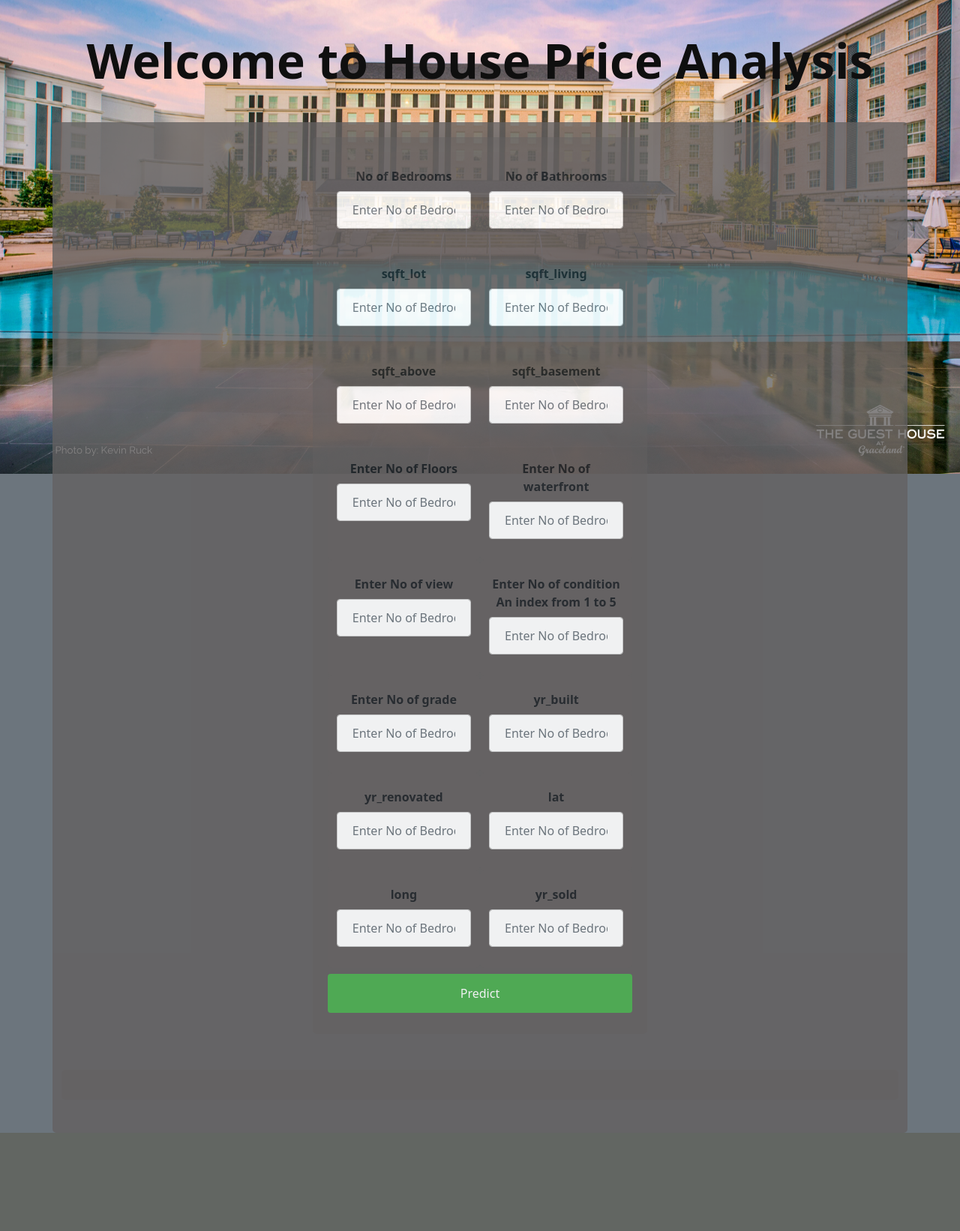
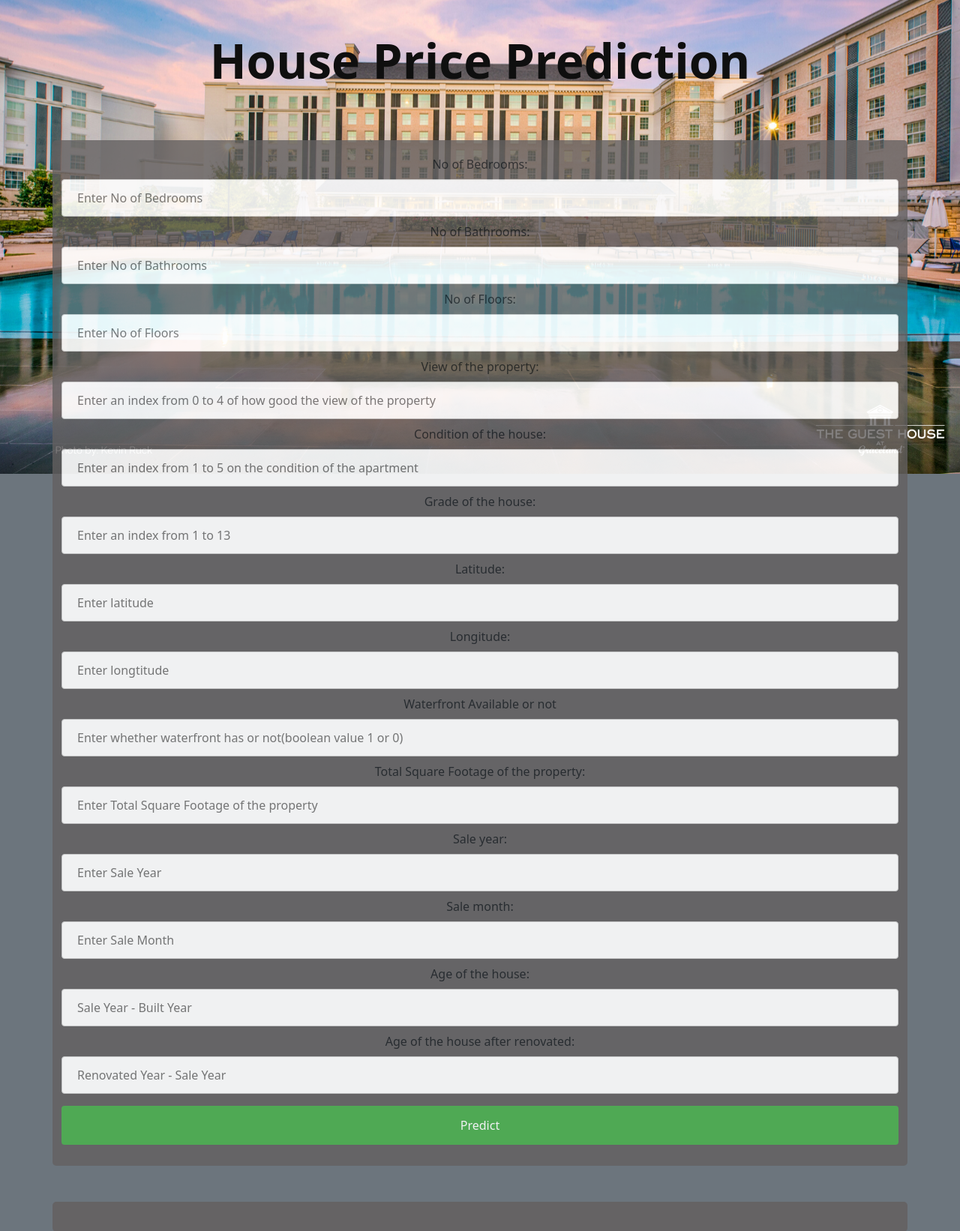
Before and after one commit to vibhudew/House-Price-Analysis, a Flask app: template app_code/templates/price_predict.html in a window 1280 px wide. Shown: the top 1642 px of the page at 75% size. Before the commit the page ends 1511 px from the top, so only its background shows below. Run offline with Flask 2, Linux system fonts and the light colour scheme; the template is opened without the code that fills it, so the values that code supplies are empty; parts of the project's set-up code (start-up, migrations or seed data) failed here and were passed over.

Commit message:
Add files via upload

```diff
--- a/app_code/templates/price_predict.html
+++ b/app_code/templates/price_predict.html
@@ -71,128 +71,70 @@
     </style>
 
   <center>
+    <h1>House Price Prediction</h1><br>
 
-            <h1>Welcome to House Price Analysis</h1>
     <div class="container" style="opacity:0.9;" >
 
-                    <form action="{{url_for('predict')}}" method="post" accept-charset="utf-8" class="form_css">
-                        <div class="row">
+        <form action="{{url_for('predict')}}"method="POST" class="form_css">
 
-                            <div class="col-md-6 form-group" style="text-align:center">
-                                <label><b>No of Bedrooms</b></label>
-                                <input type="text" class="form-control" id="bedrooms" name="bedrooms" placeholder="Enter No of Bedrooms">
-                            </div>
-                            <br><br> <br><br>
 
-                            <div class="col-md-6 form-group" style="text-align:center">
-                                <label><b>No of Bathrooms</b></label>
-                                <input type="text" class="form-control" id="bathrooms" name="bathrooms" placeholder="Enter No of Bedrooms">
-                            </div>
-                            <br><br> <br><br>
+                        <label class="sr-only">No of Bedrooms:</label>
+                        <input type="text", id="bedrooms" name="bedrooms" placeholder="Enter No of Bedrooms" required>
 
-                            <div class="col-md-6 form-group" style="text-align:center">
-                                <label><b>sqft_lot</b></label>
-                                <input type="text" class="form-control" id="sqft_lot" name="sqft_lot" placeholder="Enter No of Bedrooms">
-                            </div>
-                            <br><br> <br><br>
+                        <label class="sr-only">No of Bathrooms:</label>
+                        <input type="text", id="bathrooms" name="bathrooms" placeholder="Enter No of Bathrooms" required>
 
-                            <div class="col-md-6 form-group" style="text-align:center">
-                                <label><b>sqft_living</b></label>
-                                <input type="text" class="form-control" id="sqft_living" name="sqft_living" placeholder="Enter No of Bedrooms">
-                            </div>
-                            <br><br> <br><br>
+                        <label class="sr-only">No of Floors:</label>
+                        <input type="text", id="floors" name="floors" placeholder="Enter No of Floors" required>
 
-                            <div class="col-md-6 form-group" style="text-align:center">
-                                <label><b> sqft_above</b></label>
-                                <input type="text" class="form-control" id="sqft_above" name="sqft_above" placeholder="Enter No of Bedrooms">
-                            </div>
-                            <br><br> <br><br>
+                        <label class="sr-only">View of the property:</label>
+                        <input type="text", id="view" name="view" placeholder="Enter an index from 0 to 4 of how good the view of the property" required>
 
-                            <div class="col-md-6 form-group" style="text-align:center">
-                                <label><b>sqft_basement</b></label>
-                                <input type="text" class="form-control" id="sqft_basement" name="sqft_basement" placeholder="Enter No of Bedrooms">
-                            </div>
-                            <br><br> <br><br>
+                        <label class="sr-only">Condition of the house:</label>
+                        <input type="text", id="condition" name="condition" placeholder="Enter an index from 1 to 5 on the condition of the apartment" required>
 
-                            <div class="col-md-6 form-group" style="text-align:center">
-                                <label><b>Enter No of Floors</b></label>
-                                <input type="text" class="form-control" id="floors" name="floors" placeholder="Enter No of Bedrooms">
-                            </div>
-                            <br><br> <br><br>
+                        <label class="sr-only">Grade of the house:</label>
+                        <input type="text", id="grade" name="grade" placeholder="Enter an index from 1 to 13" required>
+<!--
+                        <label class="sr-only">Zipcode of the house:</label>
+                        <input type="text", id="zipcode" name="zipcode" placeholder="Enter zipcode" required>
+-->
 
-                            <div class="col-md-6 form-group" style="text-align:center">
-                                <label><b>Enter No of waterfront</b></label>
-                                <input type="text" class="form-control" id="waterfront" name="waterfront" placeholder="Enter No of Bedrooms">
-                            </div>
-                            <br><br> <br><br>
+                        <label class="sr-only">Latitude:</label>
+                        <input type="text", id="lat" name="lat" placeholder="Enter latitude" required>
 
-                            <div class="col-md-6 form-group" style="text-align:center">
-                                <label><b>Enter No of view</b></label>
-                                <input type="text" class="form-control" id="view" name="view" placeholder="Enter No of Bedrooms">
-                            </div>
-                            <br><br> <br><br>
+                        <label class="sr-only">Longitude:</label>
+                        <input type="text", id="long" name="long" placeholder="Enter longtitude" required>
 
-                            <div class="col-md-6 form-group" style="text-align:center">
-                                <label><b>Enter No of condition An index from 1 to 5</b></label>
-                                <input type="text" class="form-control" id="condition" name="condition" placeholder="Enter No of Bedrooms">
-                            </div>
-                            <br><br> <br><br>
+                        <label class="sr-only">Waterfront Available or not </label>
+                        <input type="text",  id="has_waterfront" name="has_waterfront" placeholder="Enter whether waterfront has or not(boolean value 1 or 0)" required>
 
-                            <div class="col-md-6 form-group" style="text-align:center">
-                                <label><b>Enter No of grade</b></label>
-                                <input type="text" class="form-control" id="grade" name="grade" placeholder="Enter No of Bedrooms">
-                            </div>
-                            <br><br> <br><br>
+                        <label class="sr-only">Total Square Footage of the property:</label>
+                        <input type="text", id="sqft_total" name="sqft_total" placeholder="Enter Total Square Footage of the property" required>
 
-                            <div class="col-md-6 form-group" style="text-align:center">
-                                <label><b> yr_built</b></label>
-                                <input type="text" class="form-control" id="yr_built" name="yr_built" placeholder="Enter No of Bedrooms">
-                            </div>
-                             <br><br> <br><br>
+                        <label class="sr-only">Sale year:</label>
+                        <input type="text", id="sales_yr" name="sales_yr" placeholder="Enter Sale Year" required>
 
-                              <div class="col-md-6 form-group" style="text-align:center">
-                                <label><b>  yr_renovated</b></label>
-                                <input type="text" class="form-control" id="yr_renovated" name="yr_renovated" placeholder="Enter No of Bedrooms">
-                            </div>
-                             <br><br> <br><br>
+                        <label class="sr-only">Sale month:</label>
+                        <input type="text", id="sales_mth" name="sales_mth" placeholder="Enter Sale Month" required>
 
-                              <div class="col-md-6 form-group" style="text-align:center">
-                                <label><b>  lat</b></label>
-                                <input type="text" class="form-control" id="lat" name="lat" placeholder="Enter No of Bedrooms">
-                            </div>
-                             <br><br> <br><br>
+                        <label class="sr-only">Age of the house:</label>
+                        <input type="text",id="age" name="age" placeholder="Sale Year - Built Year" required>
 
-                              <div class="col-md-6 form-group" style="text-align:center">
-                                <label><b>  long</b></label>
-                                <input type="text" class="form-control" id="long" name="long" placeholder="Enter No of Bedrooms">
-                            </div>
-                             <br><br> <br><br>
+                        <label class="sr-only">Age of the house after renovated:</label>
+                        <input type="text",  id="age_rnv" name="age_rnv" placeholder="Renovated Year - Sale Year" required>
 
-                             <div class="col-md-6 form-group" style="text-align:center">
-                                <label><b>  yr_sold</b></label>
-                                <input type="text" class="form-control" id="yr_sold" name="yr_sold" placeholder="Enter No of Bedrooms">
-                            </div>
-                             <br><br> <br><br>
+
 
             <input type="submit" class="btn btn-default" value="Predict">
 
+        </form>
     </div>
-                    </form>
-
-                    <br><br>
-
+    <br>
+    <br>
     <div class="container" id="val1">
     {{ prediction_text }}
-                        </div>
-                        <br>
-
-
-
-                </div>
-
-
+    </div><br>
 </center>
-
-
 </body>
 </html>
```
Also changed, not shown: 2 other files. Lines whose indentation alone changed are shown as unchanged.
